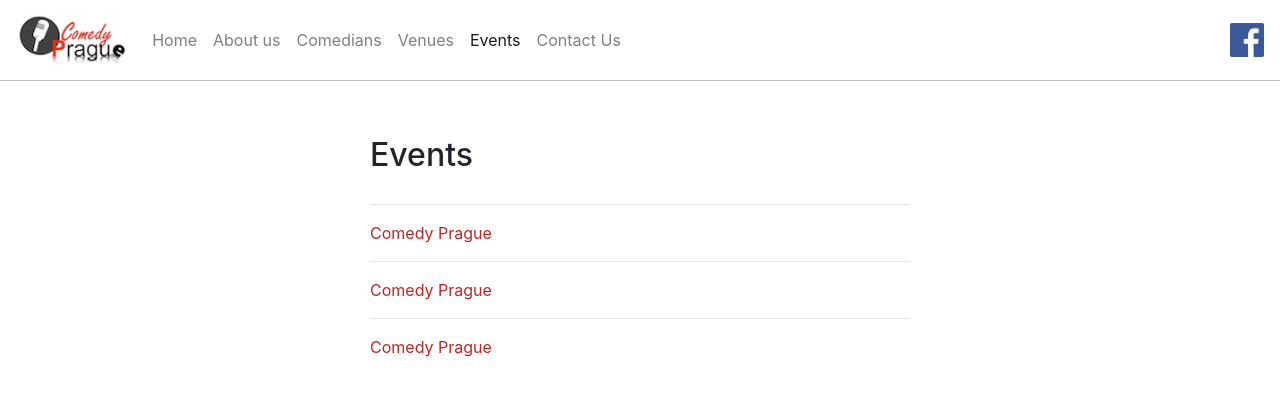
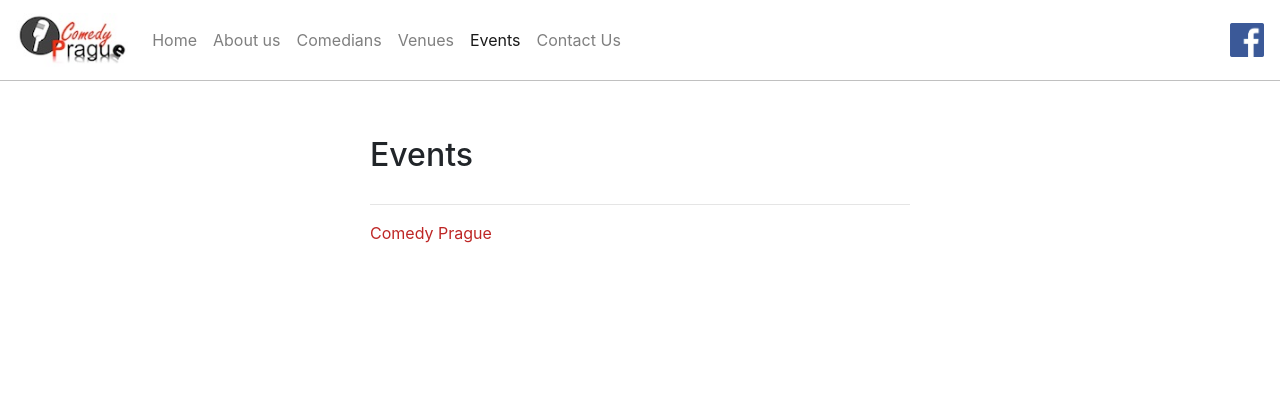
Before and after one commit to ComedyPrague/ComedyPrague.github.io, a Jekyll site: the page built from events.html, in a window 1280 px wide. Shown: the top 396 px of the page. Built offline with Jekyll 4.4.1, drawn with Linux system fonts in a browser that asks for light colours.

Commit message:
Update events.html

```diff
--- a/events.html
+++ b/events.html
@@ -17,11 +17,3 @@
 <hr/>
 
 <div class="fb-page" data-href="https://www.facebook.com/pg/comedyprague/" data-tabs="events" data-small-header="true" data-adapt-container-width="true" data-hide-cover="true" data-show-facepile="false"><blockquote cite="https://www.facebook.com/pg/comedyprague/" class="fb-xfbml-parse-ignore"><a href="https://www.facebook.com/pg/comedyprague/">Comedy Prague</a></blockquote></div>
-
-<hr />
-
-<div class="fb-page" data-href="https://www.facebook.com/pg/comedyprague/" data-tabs="messages" data-small-header="true" data-adapt-container-width="true" data-hide-cover="true" data-show-facepile="false"><blockquote cite="https://www.facebook.com/pg/comedyprague/" class="fb-xfbml-parse-ignore"><a href="https://www.facebook.com/pg/comedyprague/">Comedy Prague</a></blockquote></div>
-
-<hr />
-
-<div class="fb-page" data-href="https://www.facebook.com/pg/comedyprague/" data-small-header="true" data-adapt-container-width="true" data-hide-cover="true" data-show-facepile="true"><blockquote cite="https://www.facebook.com/pg/comedyprague/" class="fb-xfbml-parse-ignore"><a href="https://www.facebook.com/pg/comedyprague/">Comedy Prague</a></blockquote></div>
```
